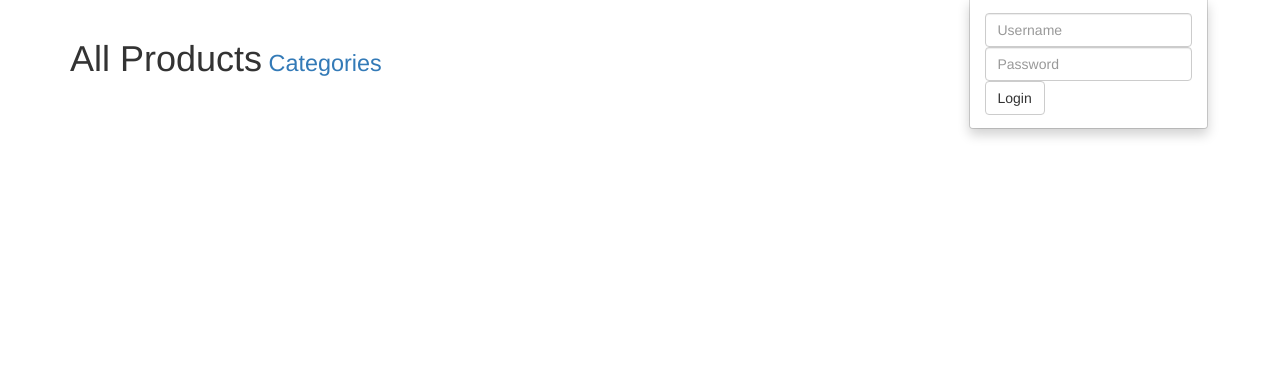
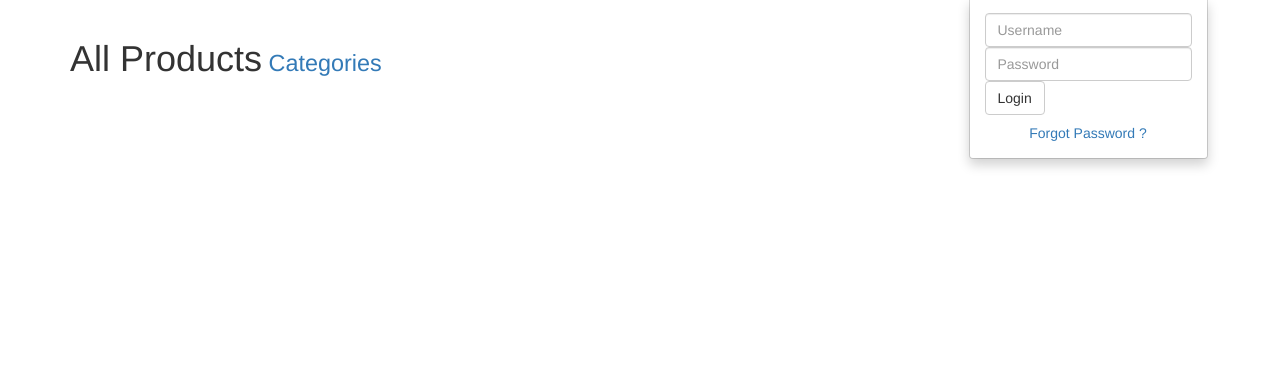
Before and after one commit to horrormyth/Django-Ecommerce, a Django app: page /products/ in a window 1280 px wide, after a click on "Login". Shown: the part 51-420 px from the top of the page. Run offline with Django 3.2, Linux system fonts and the light colour scheme; data that the repository does not hold is empty; some libraries are stand-ins or nearby versions.

Commit message:
Add forgot password link in login

```diff
--- a/templates/navbar.html
+++ b/templates/navbar.html
@@ -55,6 +55,7 @@
                             </div>
                             <button type='submit' class='btn btn-default'>Login</button>
                         </form>
+                        <p class="text-center"><a href="{% url 'auth_password_reset' %}">Forgot Password ?</a> </p>
                     </ul>
                 </li>
                 -->
```
